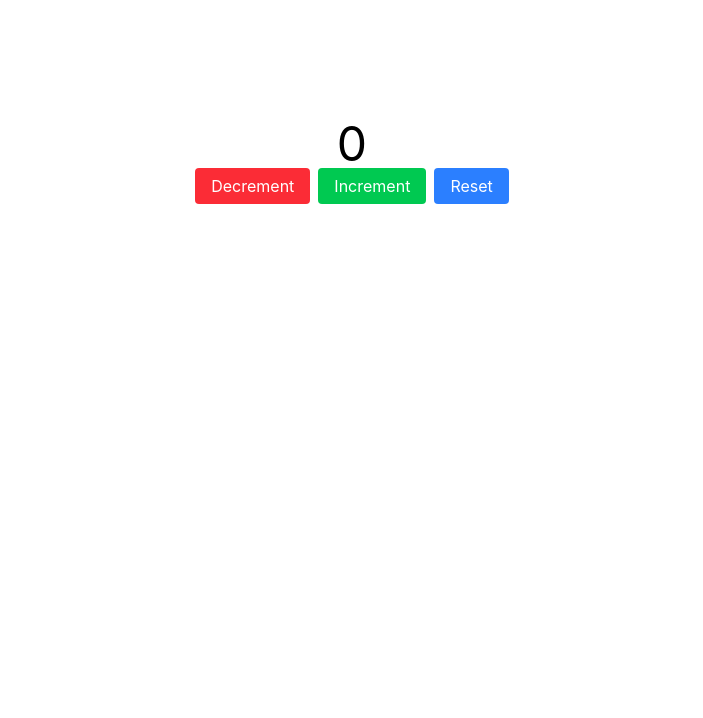
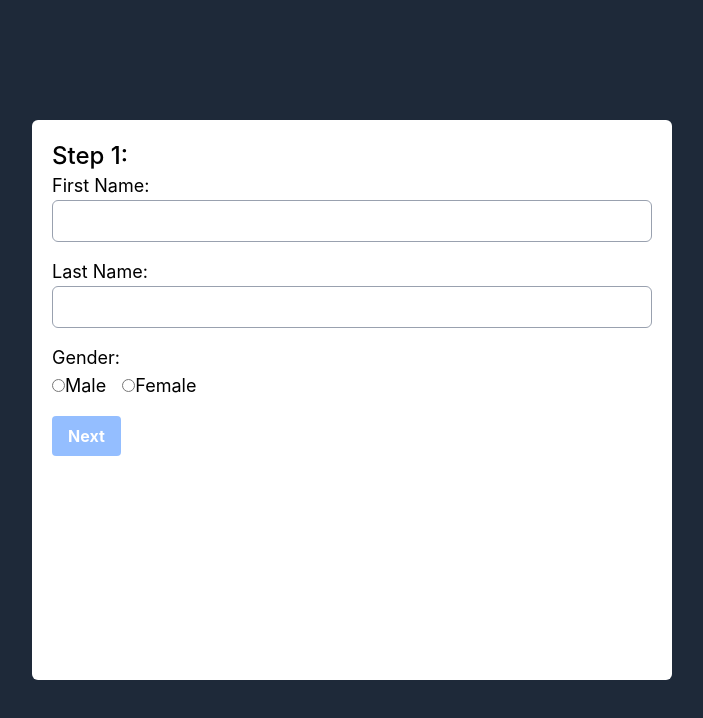
Before and after one commit to ZakariaZack98/redux-project, a React (Vite) app: page / in a window 1280 px wide. Shown: the top 718 px of the page, without its empty margins (288-991 px from the left). Built offline with nearby package versions, Linux system fonts and the light colour scheme.

Commit message:
step 1 done with validation check

```diff
--- a/package.json
+++ b/package.json
@@ -14,7 +14,8 @@
     "@tailwindcss/vite": "^4.1.6",
     "react": "^19.1.0",
     "react-dom": "^19.1.0",
-    "react-redux": "^9.2.0"
+    "react-redux": "^9.2.0",
+    "react-router-dom": "^7.6.1"
   },
   "devDependencies": {
     "@eslint/js": "^9.25.0",
--- a/src/App.jsx
+++ b/src/App.jsx
@@ -1,11 +1,18 @@
 import React from 'react'
 import Counter from './components/Counter'
+import { BrowserRouter, Route, Routes } from 'react-router-dom'
+import FormLayout from './components/FormLayout'
+import NameGender from './components/SignUpForm/NameGender'
 
 const App = () => {
   return (
-    <>
-      <Counter/>
-    </>
+    <BrowserRouter>
+      <Routes>
+        <Route path='/' element={<FormLayout/>}>
+          <Route index element={<NameGender/>} />
+        </Route>
+      </Routes>
+    </BrowserRouter>
   )
 }
 
--- /dev/null
+++ b/src/components/FormLayout.jsx
@@ -0,0 +1,14 @@
+import React from 'react'
+import { Outlet } from 'react-router-dom'
+
+const FormLayout = () => {
+  return (
+    <div className='w-screen h-screen flex justify-center items-center bg-gray-800'>
+      <div className="bg-white rounded-md p-5 w-1/2 h-7/10">
+        <Outlet/>
+      </div>
+    </div>
+  )
+}
+
+export default FormLayout
--- /dev/null
+++ b/src/components/SignUpForm/NameGender.jsx
@@ -0,0 +1,111 @@
+import React from "react";
+import { useDispatch, useSelector } from "react-redux";
+import {
+  setFirstName,
+  setLastName,
+  setGender,
+  setFirstNameError,
+  setLastNameError,
+  setGenderError,
+} from "../../features/slices/formSlice";
+import { useNavigate } from "react-router-dom";
+
+const NameGender = () => {
+  const navigate = useNavigate();
+  const dispatch = useDispatch();
+  const { firstName, lastName, gender } = useSelector((state) => state.form);
+  const { firstNameError, lastNameError, genderError } = useSelector((state) => state.form.errors);
+  const isFormValid = firstName.length > 0 && lastName.length > 0 && gender.length > 0;
+
+  const handleFirstNameChange = (e) => {
+    dispatch(setFirstName(e.target.value));
+    if (e.target.value.trim().length === 0) {
+      dispatch(setFirstNameError("First name must not be empty"));
+    } else dispatch(setFirstNameError(""));
+  };
+
+  const handleLastNameChange = (e) => {
+    dispatch(setLastName(e.target.value));
+    if (e.target.value.trim().length === 0) {
+      dispatch(setLastNameError("Last name must not be empty"));
+    } else dispatch(setLastNameError(""));
+  };
+
+  const handleGenderChange = (e) => {
+    dispatch(setGender(e.target.value));
+    if (e.target.value === "") {
+      dispatch(setGenderError("Please select a gender"));
+    } else dispatch(setGenderError(""));
+  };
+
+
+  return (
+    <>
+      <h2 className="text-2xl font-medium">Step 1:</h2>
+      <div className="flex flex-col">
+        <label className="text-lg" htmlFor="firstName">
+          First Name:
+        </label>
+        <input
+          type="text"
+          id="firstName"
+          value={firstName}
+          onChange={handleFirstNameChange}
+          className="p-2 border border-gray-400 rounded-md"
+        />
+        {firstNameError && <p className="text-sm text-red-500">{firstNameError}</p>}
+      </div>
+      <div className="flex flex-col mt-4">
+        <label className="text-lg" htmlFor="lastName">
+          Last Name:
+        </label>
+        <input
+          type="text"
+          id="lastName"
+          value={lastName}
+          onChange={handleLastNameChange}
+          className="p-2 border border-gray-400 rounded-md"
+        />
+        {lastNameError && <p className="text-sm text-red-500">{lastNameError}</p>}
+      </div>
+      <div className="flex flex-col mt-4">
+        <label className="text-lg" htmlFor="gender">
+          Gender:
+        </label>
+        <div className="flex gap-4">
+          <div>
+            <input type="radio" id="male" value="male" checked={gender === "male"} onChange={handleGenderChange} />
+            <label className="text-lg" htmlFor="male">
+              Male
+            </label>
+          </div>
+          <div>
+            <input
+              type="radio"
+              id="female"
+              value="female"
+              checked={gender === "female"}
+              onChange={handleGenderChange}
+            />
+            <label className="text-lg" htmlFor="female">
+              Female
+            </label>
+          </div>
+        </div>
+      </div>
+      {genderError && <p className="text-sm text-red-500">{genderError}</p>}
+      <button
+        type="button"
+        className={`bg-blue-500 hover:bg-blue-700 text-white font-bold py-2 px-4 rounded mt-4 cursor-pointer ${
+          !isFormValid ? "opacity-50" : ""
+        }`}
+        disabled={!isFormValid}
+        onClick={() => navigate('/contact')}
+        >
+        Next
+      </button>
+    </>
+  );
+};
+
+export default NameGender;
--- /dev/null
+++ b/src/features/slices/formSlice.js
@@ -0,0 +1,72 @@
+import { createSlice } from "@reduxjs/toolkit";
+
+const initialState = {
+  firstName: '',
+  lastName: '',
+  gender: '',
+  phone: null,
+  email: '',
+  address: '',
+  zipCode: '',
+  errors: {
+    firstNameError: '',
+    lastNameError: '',
+    genderError: '',
+    phoneError: '',
+    emailError: '',
+    addressError: '',
+    zipCodeError: '',
+  }
+}
+
+const formSlice = createSlice({
+  name: 'form',
+  initialState,
+  reducers: {
+    setFirstName: (state, actions) => {
+      state.firstName = actions.payload
+    },
+    setLastName: (state, actions) => {
+      state.lastName = actions.payload
+    },
+    setGender: (state, action) => {
+      state.gender = action.payload;
+    },
+    setPhone: (state, action) => {
+      state.phone = action.payload;
+    },
+    setEmail: (state, action) => {
+      state.email = action.payload;
+    },
+    setAddress: (state, action) => {
+      state.address = action.payload;
+    },
+    setZipCode: (state, action) => {
+      state.zipCode = action.payload;
+    },
+    setFirstNameError: (state, action) => {
+      state.errors.firstNameError = action.payload;
+    },
+    setLastNameError: (state, action) => {
+      state.errors.lastNameError = action.payload;
+    },
+    setGenderError: (state, action) => {
+      state.errors.genderError = action.payload;
+    },
+    setPhoneError: (state, action) => {
+      state.errors.phoneError = action.payload;
+    },
+    setEmailError: (state, action) => {
+      state.errors.emailError = action.payload;
+    },
+    setAddressError: (state, action) => {
+      state.errors.addressError = action.payload;
+    },
+    setZipCodeError: (state, action) => {
+      state.errors.zipCodeError = action.payload;
+    },
+  }
+})
+
+export default formSlice.reducer;
+export const {setFirstName, setLastName, setGender, setPhone, setEmail, setAddress, setZipCode, setFirstNameError, setLastNameError, setGenderError} = formSlice.actions;
--- a/src/features/store.js
+++ b/src/features/store.js
@@ -1,8 +1,10 @@
 import { configureStore } from "@reduxjs/toolkit";
 import counterReducer from "./slices/counterSlice"
+import formReducer from "./slices/formSlice"
 
 export default configureStore({
   reducer: {
-    counter: counterReducer
+    counter: counterReducer,
+    form: formReducer
   }
 })
```
Also changed, not shown: 2 other files (tests, documents, lock files or other folders).
